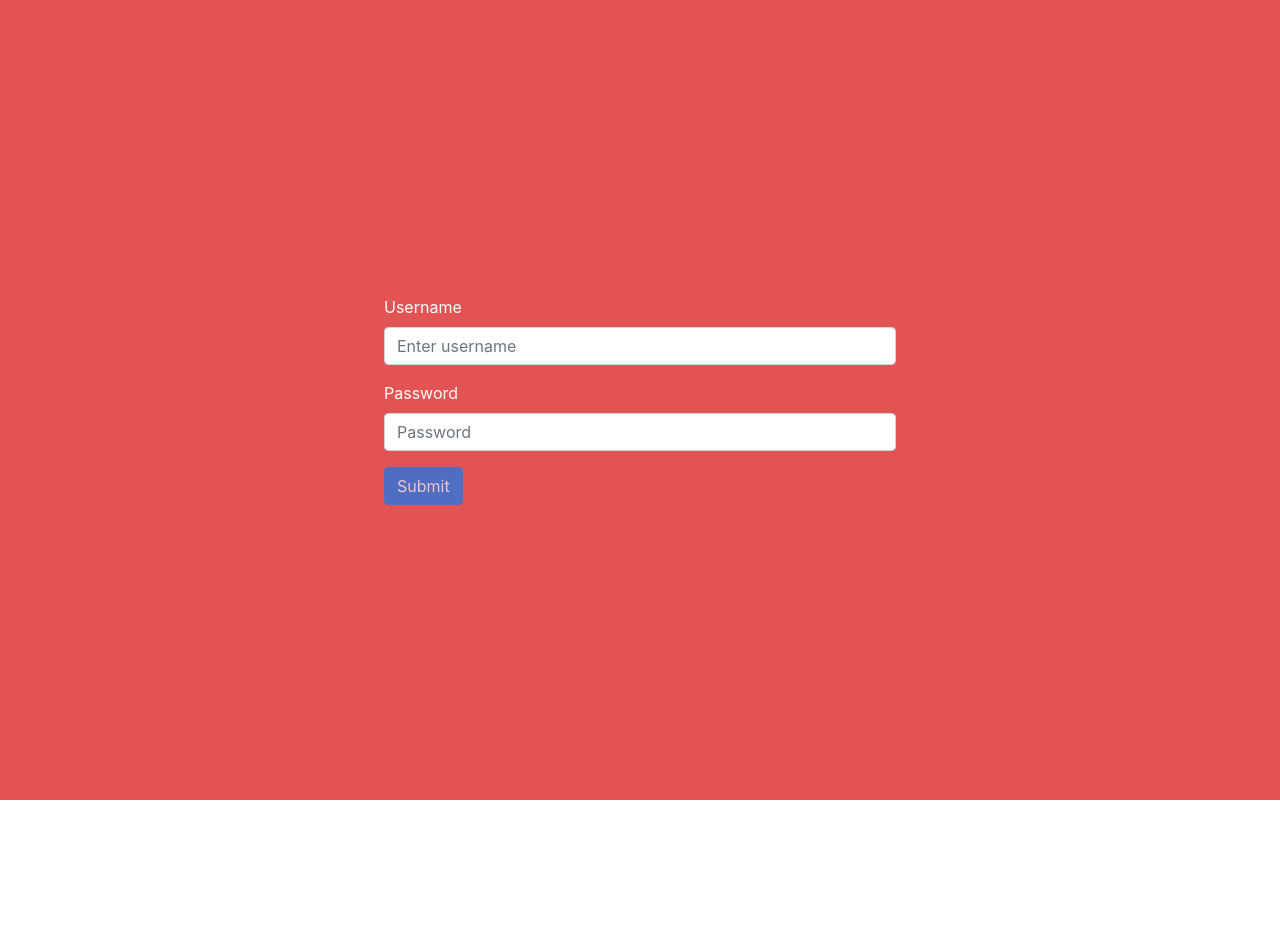
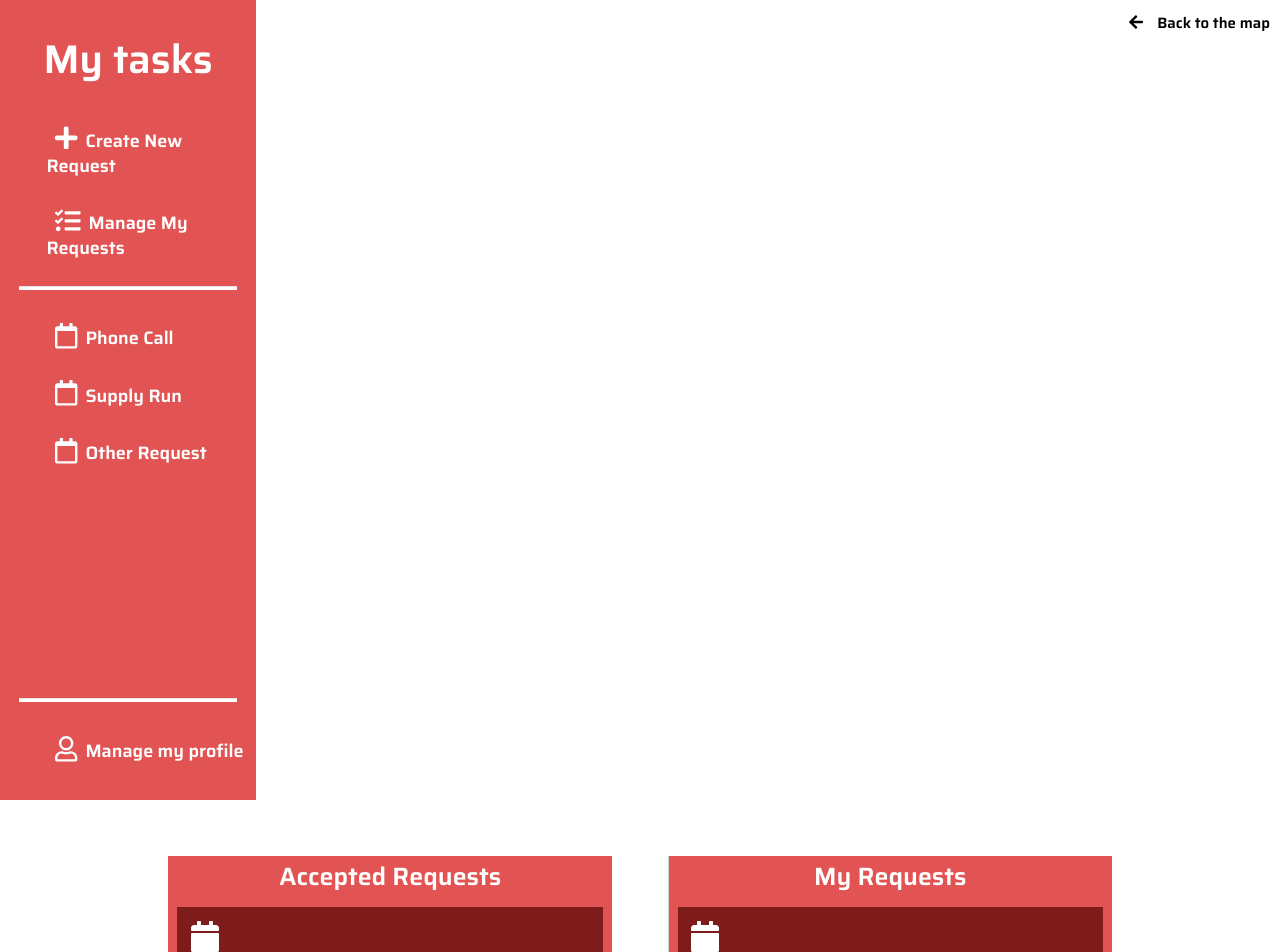
Before and after one commit to DRP-33/drp-33-frontend, a React (Create React App) app in the folder frontend/web-app/: page /manage-request in a window 1280 px wide. Shown: the top 952 px of the page. Before the commit the page ends 800 px from the top, so only its background shows below. Built offline with nearby package versions, Linux system fonts and the light colour scheme.

Commit message:
added new Manage-Request Page, refactored .jsx files to import css files instead, moved css files into separate folder

```diff
--- /dev/null
+++ b/frontend/web-app/src/components/ManageRequest.jsx
@@ -0,0 +1,43 @@
+import { faArrowLeft, faCalendar } from '@fortawesome/free-solid-svg-icons'
+import { FontAwesomeIcon } from '@fortawesome/react-fontawesome';
+import '../fontawesome';
+import '../css/ManageRequest.css'
+import React from 'react';
+import { useHistory } from "react-router-dom";
+
+
+function ManageRequest() {
+    const history = useHistory();
+    return (
+        <div>
+            <div className="backToMap" onClick={() => history.push('/map')}>
+                <FontAwesomeIcon className="backToMapStyle" icon={faArrowLeft} size="1x" />
+                <span className="backToMapText"> Back to the map </span>
+            </div>
+
+            <div className="container">
+                <div className="leftContainer">
+                    <h1 className="colTitle">Accepted Requests</h1>
+                        <div className="reqBox">
+                            <FontAwesomeIcon className="iconStyle" icon={faCalendar} size="2x" />
+                        </div>
+                        <div className="reqBox">
+                            <FontAwesomeIcon className="iconStyle" icon={faCalendar} size="2x" />
+                        </div>
+
+                </div>
+                <div className="rightContainer">
+                    <h1 className="colTitle">My Requests</h1>
+                    <div className="reqBox">
+                            <FontAwesomeIcon className="iconStyle" icon={faCalendar} size="2x" />
+                        </div>
+                        <div className="reqBox">
+                            <FontAwesomeIcon className="iconStyle" icon={faCalendar} size="2x" />
+                        </div>
+                </div>
+            </div>
+        </div>
+    )
+}
+
+export default ManageRequest
--- a/frontend/web-app/src/components/PhonePopup.jsx
+++ b/frontend/web-app/src/components/PhonePopup.jsx
@@ -1,6 +1,6 @@
 import { faWindowClose } from '@fortawesome/free-regular-svg-icons'
 import React from 'react'
-import './Popup.css'
+import '../css/Popup.css'
 import '../fontawesome';
 import { FontAwesomeIcon } from '@fortawesome/react-fontawesome';
 
--- a/frontend/web-app/src/components/Router.jsx
+++ b/frontend/web-app/src/components/Router.jsx
@@ -4,6 +4,7 @@ import MapView from '../views/MapView'
 import CreateRequestView from '../views/CreateRequestView';
 import PhonePopup from './PhonePopup';
 import SupplyPopup from './SupplyPopUp';
+import ManageRequestView from '../views/ManageRequestView';
 
 function Router() {
     return (
@@ -21,6 +22,9 @@ function Router() {
                 <Route path="/supplypopup">
                     <SupplyPopup />
                 </Route>
+                <Route path="/manage-request">
+                    <ManageRequestView />
+                </Route>
                 <Route path="/">
                     <Login />
                 </Route>
--- a/frontend/web-app/src/components/Sidebar.jsx
+++ b/frontend/web-app/src/components/Sidebar.jsx
@@ -1,131 +1,63 @@
 import { faUser, faCalendar, faPlusSquare } from '@fortawesome/free-regular-svg-icons';
+import { faPlus, faTasks } from '@fortawesome/free-solid-svg-icons';
 import { FontAwesomeIcon } from '@fortawesome/react-fontawesome';
 import React from 'react';
 import '../fontawesome';
 import { useHistory } from "react-router-dom";
-
-const sidebarStyle = {
-    width: "20%",
-    float: "left",
-    height: "100vh",
-    backgroundColor: "#E25353",
-    position: "relative",
-    padding: "0.5%"
-}
-
-const headingStyle = {
-    fontFamily: "Saira",
-    fontStyle: "normal",
-    fontWeight: 600,
-    fontSize: "40px",
-    lineHeight: "63px",
-    alignItems: "center",
-    textAlign: "center",
-    color: "#FFFFFF",
-    marginTop: "7%",
-    padding: "2%"
-}
-
-const bodyStyle = {
-    fontFamily: "Saira",
-    fontStyle: "normal",
-    fontWeight: 600,
-    fontSize: "18px",
-    lineHeight: "25px",
-    alignItems: "center",
-    textAlign: "center",
-    color: "#FFFFFF",
-    padding: "2%"
-}
-
-const listStyle = {
-    listStyleType: "none",
-    fontSize: "80%"
-}
-
-const listEntry = {
-    margin: "20px 0"
-}
-
-const inlineImg = {
-    textDecoration: "none"
-}
-
-const iconStyle = {
-    color: "white",
-    position: "relative",
-    alignItems: "center",
-    marginRight: "20px",
-    top: "5px",
-    left: "5px"
-}
-
-// made both these (they are the same currently) because i cant seem to make the bottom one go to the bottom
-const topSeparator = {
-    color: "white",
-    backgroundColor: "white",
-    margin: "10% 5%",
-    height: "3px",
-}
-
-const bottomSeparator = {
-    color: "white",
-    backgroundColor: "white",
-    margin: "10% 5%",
-    height: "3px"
-}
+import '../css/Sidebar.css'
 
 function Sidebar() {
     const history = useHistory();
     return (
-        <div style={ sidebarStyle }>
-            <h1 style={ headingStyle } onClick={() => history.push('/map')}>My tasks</h1>
+        <div className="sidebarStyle">
+            <h1 className="headingStyle" onClick={() => history.push('/map')}>My tasks</h1>
             <div>
-            <ul className ="tasks" style= { listStyle }>
-                <li style={ listEntry } onClick={() => history.push('/create-request')}>
-
-                <FontAwesomeIcon style={iconStyle} icon={faPlusSquare} size="2x" />
-                <span id="task_text" style={ bodyStyle }> Create New Request </span>
+            <ul className="listStyle">
+                <li className=" clickableListEntry" onClick={() => history.push('/create-request')}>
+                    <FontAwesomeIcon className="iconStyle" icon={faPlus} size="2x" />
+                    <span id="task_text" className="bodyStyle"> Create New Request </span>
                 </li>
-                <li style={ listEntry }>
-
-                <FontAwesomeIcon style={iconStyle} icon={faCalendar} size="2x" />
-                <span id="task_text" style={ bodyStyle }>  Manage My Requests </span>
+                <li className=" clickableListEntry" onClick={() => history.push('/manage-request')}>
+                    <FontAwesomeIcon className="iconStyle" icon={faTasks} size="2x" />
+                    <span id="task_text" className=" bodyStyle">  Manage My Requests </span>
                 </li>
             </ul>
             </div>
 
-            <hr style={ topSeparator }></hr>
+            <hr className=" topSeparator"></hr>
 
             <div>
-            <ul className ="tasks" style= { listStyle }>
-                <li style={ listEntry }>
-                <p title="" data-placement="top" data-toggle="tooltip" style={inlineImg}>
-                <FontAwesomeIcon style={iconStyle} icon={faCalendar} size="2x" />
-                <span id="task_text" style={ bodyStyle }> Phone Call </span></p>
+            <ul className="listStyle">
+                <li className="listEntry" >
+                <p title="" data-placement="top" data-toggle="tooltip" className="inlineImg">
+                <FontAwesomeIcon className="iconStyle" icon={faCalendar} size="2x" />
+                <span id="task_text" className=" bodyStyle"> Phone Call </span></p>
                 </li>
-                <li style={ listEntry }>
-                <p title="" data-placement="top" data-toggle="tooltip" style={inlineImg}>
-                <FontAwesomeIcon style={iconStyle} icon={faCalendar} size="2x" />
-                <span id="task_text" style={ bodyStyle }> Supply Run </span></p>
+                <li className=" listEntry">
+                <p title="" data-placement="top" data-toggle="tooltip" className="inlineImg">
+                <FontAwesomeIcon className="iconStyle" icon={faCalendar} size="2x" />
+                <span id="task_text" className=" bodyStyle"> Supply Run </span></p>
                 </li>
-                <li style={ listEntry }>
-                <p title="" data-placement="top" data-toggle="tooltip" style={inlineImg}>
-                <FontAwesomeIcon style={iconStyle} icon={faCalendar} size="2x" />
-                <span id="task_text" style={ bodyStyle }>  Other Request </span></p>
+                <li className=" listEntry">
+                <p title="" data-placement="top" data-toggle="tooltip" className="inlineImg">
+                <FontAwesomeIcon className="iconStyle" icon={faCalendar} size="2x" />
+                <span id="task_text" className=" bodyStyle">  Other Request </span></p>
                 </li>
             </ul>
             </div>
 
-            <hr style={ bottomSeparator }></hr>
 
-            <ul className ="tasks" style= { listStyle }>
-                <li style={ listEntry }>
-                <p title="" data-placement="top" data-toggle="tooltip" style={inlineImg}>
-                <FontAwesomeIcon style={iconStyle} icon={faUser} size="2x" />
-                <span id="task_text" style={ bodyStyle }> Manage my profile </span></p>
+            <div className=" manageProfile">
+            <hr className=" bottomSeparator"></hr>
+
+            <ul className="listStyle">
+                <li className=" clickableListEntry">
+                <p title="" data-placement="top" data-toggle="tooltip" className="inlineImg">
+                <FontAwesomeIcon className="iconStyle" icon={faUser} size="2x" />
+                <span id="task_text" className=" bodyStyle"> Manage my profile </span></p>
                 </li>
             </ul>
+            </div>
 
         </div>
     )
--- a/frontend/web-app/src/components/SupplyPopUp.jsx
+++ b/frontend/web-app/src/components/SupplyPopUp.jsx
@@ -1,6 +1,6 @@
 import { faWindowClose } from '@fortawesome/free-regular-svg-icons'
 import React from 'react'
-import './Popup.css'
+import '../css/Popup.css'
 import '../fontawesome';
 import { FontAwesomeIcon } from '@fortawesome/react-fontawesome';
 import api from '../api/api';
--- /dev/null
+++ b/frontend/web-app/src/css/ManageRequest.css
@@ -0,0 +1,68 @@
+.backToMapStyle {
+    color: black;
+    position: relative;
+    align-items: center;
+    margin-right: 10px
+}
+
+.backToMap {
+    position: absolute;
+    color: black;
+    top: 10px;
+    right: 10px;
+    cursor: pointer
+}
+
+.backToMap:hover {
+    transform: scale(0.9);
+    transition-duration: 0.2s;
+}
+
+.backToMapText {
+    font-family: Saira;
+    font-style: normal;
+    font-weight: 600;
+    font-size: 15px;
+
+}
+
+.container {
+    width: 80%;
+    display:flex
+}
+
+.leftContainer {
+    width: 40%;
+    background-color: #E25353;
+    margin: 5% 2.5% 5% 7.5%;
+    align-items: center;
+
+}
+
+.rightContainer {
+    width: 40%;
+    background-color: #E25353;
+    margin: 5% 7.5% 5% 2.5%
+}
+
+.colTitle {
+    font-family: Saira;
+    font-style: normal;
+    font-weight: 600;
+    font-size: 25px;
+    line-height: 25px;
+    align-items: center;
+    text-align: center;
+    color: white;
+    padding: 2%
+}
+.reqBox {
+    background-color: #7E1C1C;
+    margin: 2%;
+}
+.iconStyle {
+    color: white;
+    position: relative;
+    align-items: center;
+    margin: 2%
+}
--- /dev/null
+++ b/frontend/web-app/src/css/Sidebar.css
@@ -0,0 +1,92 @@
+
+.sidebarStyle {
+    width: 20%;
+    float: left;
+    height: 100vh;
+    background-color: #E25353;
+    position: relative;
+    padding: 0.5%
+}
+
+.headingStyle  {
+    font-family: Saira;
+    font-style: normal;
+    font-weight: 600;
+    font-size: 40px;
+    line-height: 63px;
+    align-items: center;
+    text-align: center;
+    color: #FFFFFF;
+    margin-top: 7%;
+    padding: 2%;
+    cursor: pointer;
+}
+
+.headingStyle:hover {
+    transform: scale(0.8);
+    transition-duration: 0.2s;
+}
+
+.bodyStyle  {
+    font-family: Saira;
+    font-style: normal;
+    font-weight: 600;
+    font-size: 18px;
+    line-height: 25px;
+    align-items: center;
+    text-align: center;
+    color: #FFFFFF;
+    padding: 2%
+}
+
+.listStyle  {
+    list-style-type: none;
+    font-size: 80%
+}
+
+.listEntry  {
+    margin: 20px 0
+}
+
+.clickableListEntry  {
+    margin: 20px 0;
+    cursor: pointer
+}
+
+.clickableListEntry:hover {
+    transform: scale(0.9);
+    transition-duration: 0.2s;
+}
+
+.inlineImg  {
+    text-decoration: none
+}
+
+.iconStyle  {
+    color: white;
+    position: relative;
+    align-items: center;
+    margin-right: 20px;
+    top: 5px;
+    left: 5px
+}
+
+.topSeparator  {
+    color: white;
+    background-color: white;
+    margin: 10% 5%;
+    height: 3px;
+}
+
+.bottomSeparator  {
+    color: white;
+    background-color: white;
+    margin: 10% 5%;
+    height: 3px
+}
+
+.manageProfile  {
+    position: absolute;
+    bottom: 2%;
+    width: 95%
+}
--- /dev/null
+++ b/frontend/web-app/src/views/ManageRequestView.jsx
@@ -0,0 +1,19 @@
+import React from 'react'
+import ManageRequest from '../components/ManageRequest'
+import Sidebar from '../components/Sidebar.jsx'
+
+const ManageRequestStyle = {
+    height: "100vh",
+    width: "100%"
+}
+
+function ManageRequestView() {
+    return (
+        <div style={ManageRequestStyle}>
+            <Sidebar/>
+            <ManageRequest/>
+        </div>
+    )
+}
+
+export default ManageRequestView
```
Also changed, not shown: frontend/web-app/src/css/Popup.css (renamed from frontend/web-app/src/components/Popup.css).
